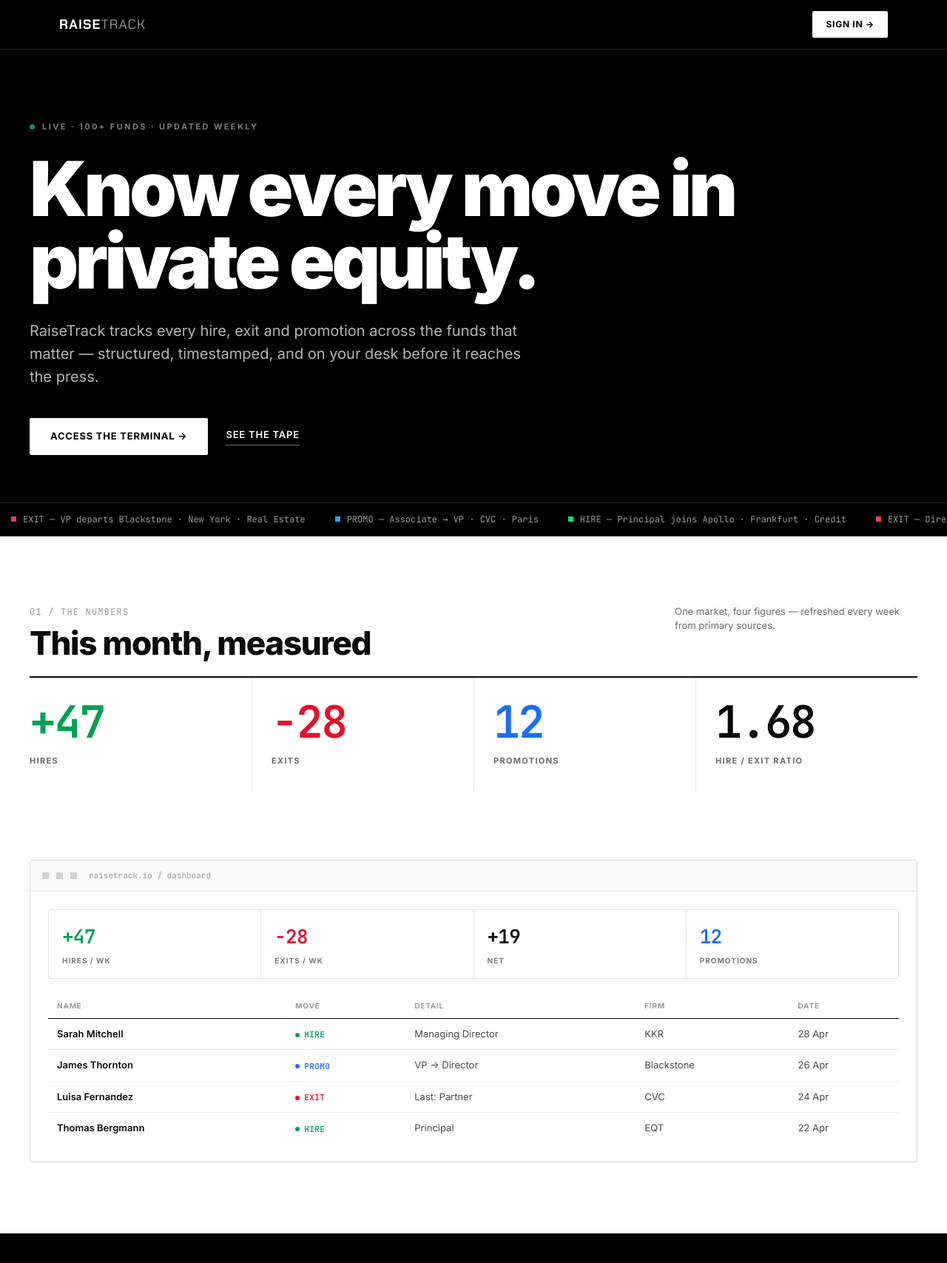
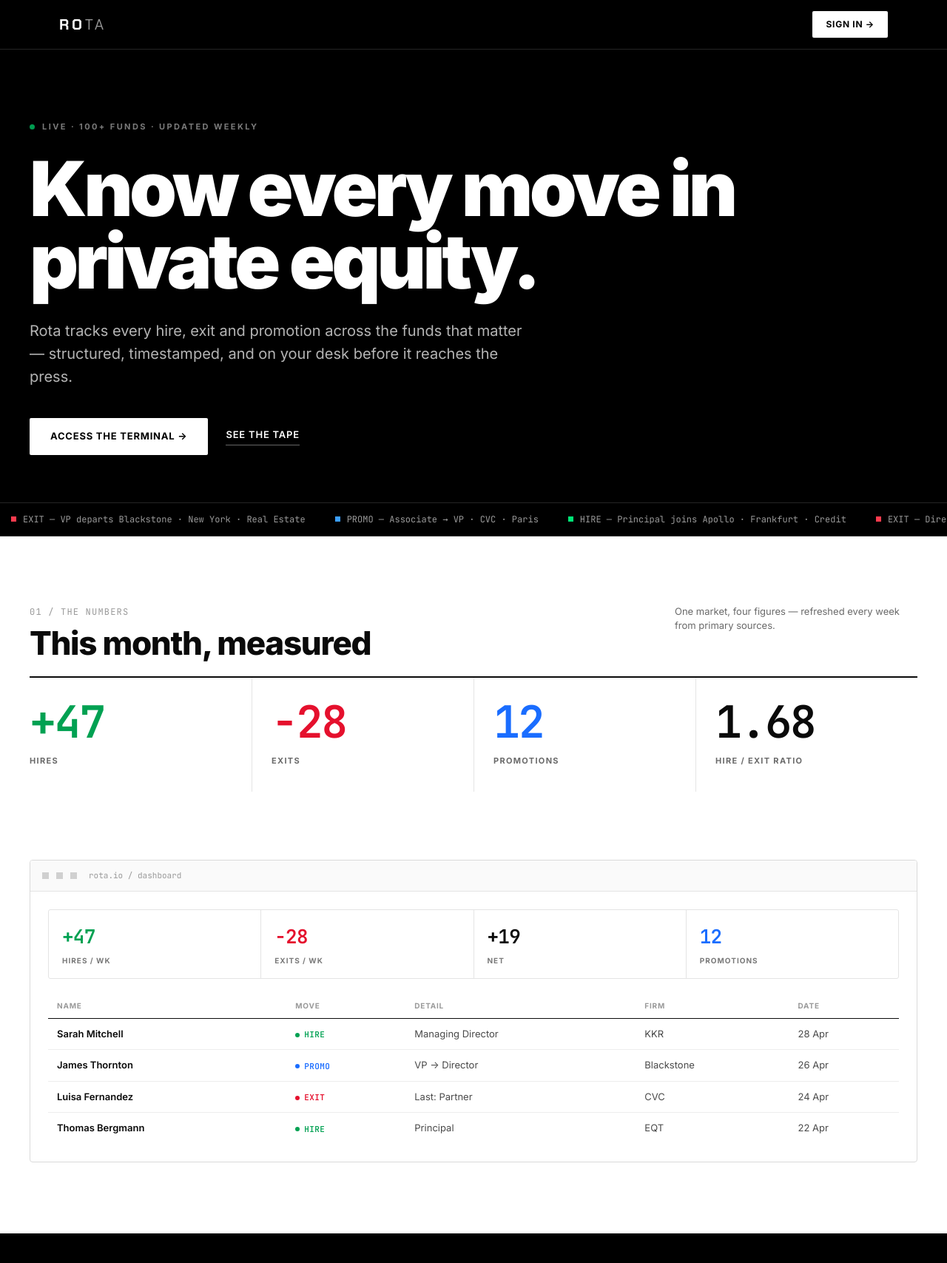
Before and after one commit to AlvaroAmigo98/pe-tracker-web, a Django app: page / in a window 1280 px wide. Shown: the top 1707 px of the page at 74% size. Run offline with Django 5.2, Linux system fonts and the light colour scheme.

Commit message:
Rename brand RaiseTrack -> Rota
Rename the product across all user-facing surfaces (titles, copy, reports,
auth/error pages, README). Wordmark becomes machined "ROta" (RO heavy / ta
thin) in the same Chakra Petch treatment, with wider tracking suited to a
4-letter mark. Mock preview domain -> rota.io. Internal package (petracker),
repo and Railway host unchanged.

Co-Authored-By: Claude Opus 4.8 <noreply@anthropic.com>
Claude-Session: https://claude.ai/code/session_01C5EvfMXhGdmAw6hPruYFxg

```diff
--- a/tracker/templates/404.html
+++ b/tracker/templates/404.html
@@ -3,7 +3,7 @@
 <head>
   <meta charset="UTF-8">
   <meta name="viewport" content="width=device-width, initial-scale=1.0">
-  <title>Page not found · RaiseTrack</title>
+  <title>Page not found · Rota</title>
   <link rel="preconnect" href="https://fonts.googleapis.com">
   <link rel="preconnect" href="https://fonts.gstatic.com" crossorigin>
   <link href="https://fonts.googleapis.com/css2?family=Inter:wght@400;500;600;700;800&display=swap" rel="stylesheet">
--- a/tracker/templates/500.html
+++ b/tracker/templates/500.html
@@ -3,7 +3,7 @@
 <head>
   <meta charset="UTF-8">
   <meta name="viewport" content="width=device-width, initial-scale=1.0">
-  <title>Something went wrong · RaiseTrack</title>
+  <title>Something went wrong · Rota</title>
   <link rel="preconnect" href="https://fonts.googleapis.com">
   <link rel="preconnect" href="https://fonts.gstatic.com" crossorigin>
   <link href="https://fonts.googleapis.com/css2?family=Inter:wght@400;500;600;700;800&display=swap" rel="stylesheet">
--- a/tracker/templates/tracker/_brand.html
+++ b/tracker/templates/tracker/_brand.html
@@ -1,6 +1,6 @@
 {% comment %}
-  RaiseTrack wordmark — industrial/machined logotype (Chakra Petch), uppercase,
+  Rota wordmark — industrial/machined logotype (Chakra Petch), uppercase,
   weight-broken RAISE|track like a stamped control-panel label. Monochrome,
   themes with the UI. No monogram box.
   Params: wf (logotype px, default 15), mark_only (truthy → compact "R").
-{% endcomment %}{% if mark_only %}<span style="font-family:'Chakra Petch',sans-serif;font-weight:700;font-size:{{ wf|default:16 }}px;color:var(--text-1);letter-spacing:.02em">R</span>{% else %}<span style="display:inline-flex;align-items:baseline;line-height:1;white-space:nowrap;font-family:'Chakra Petch',ui-monospace,sans-serif;text-transform:uppercase;letter-spacing:.055em;font-size:{{ wf|default:15 }}px;color:var(--text-1)"><span style="font-weight:700">Raise</span><span style="font-weight:400;color:var(--text-2)">Track</span></span>{% endif %}
+{% endcomment %}{% if mark_only %}<span style="font-family:'Chakra Petch',sans-serif;font-weight:700;font-size:{{ wf|default:16 }}px;color:var(--text-1);letter-spacing:.02em">R</span>{% else %}<span style="display:inline-flex;align-items:baseline;line-height:1;white-space:nowrap;font-family:'Chakra Petch',ui-monospace,sans-serif;text-transform:uppercase;letter-spacing:.16em;font-size:{{ wf|default:15 }}px;color:var(--text-1)"><span style="font-weight:700">Ro</span><span style="font-weight:400;color:var(--text-2)">ta</span></span>{% endif %}
--- a/tracker/templates/tracker/_theme.html
+++ b/tracker/templates/tracker/_theme.html
@@ -1,5 +1,5 @@
 {% comment %}
-  RaiseTrack design system — black & white editorial, neon only for status.
+  Rota design system — black & white editorial, neon only for status.
   Monochrome base (ink/paper/grey). --hire / --leave / --promo carry the only
   colour in the product. Included in the <head> of every page.
 {% endcomment %}
--- a/tracker/templates/tracker/base.html
+++ b/tracker/templates/tracker/base.html
@@ -3,7 +3,7 @@
 <head>
   <meta charset="UTF-8">
   <meta name="viewport" content="width=device-width, initial-scale=1.0">
-  <title>{% block title %}RaiseTrack{% endblock %}</title>
+  <title>{% block title %}Rota{% endblock %}</title>
   <link rel="preconnect" href="https://fonts.googleapis.com">
   <link rel="preconnect" href="https://fonts.gstatic.com" crossorigin>
   <link href="https://fonts.googleapis.com/css2?family=Inter:ital,wght@0,400;0,500;0,600;0,700;0,800&family=JetBrains+Mono:wght@400;500;600&display=swap" rel="stylesheet">
@@ -248,7 +248,7 @@
 
   <!-- ── Left rail: product navigation ──────────────────────────────────── -->
   <aside class="sidebar" id="sidebar">
-    <a href="{% url 'dashboard' %}" class="sb-brand" aria-label="RaiseTrack">
+    <a href="{% url 'dashboard' %}" class="sb-brand" aria-label="Rota">
       {% include "tracker/_brand.html" with size=24 wf=15 %}
     </a>
     <nav class="sb-nav">
--- a/tracker/templates/tracker/firm_report.html
+++ b/tracker/templates/tracker/firm_report.html
@@ -2,7 +2,7 @@
 <html lang="en">
 <head>
   <meta charset="UTF-8">
-  <title>{{ company.name }} — RaiseTrack Report</title>
+  <title>{{ company.name }} — Rota Report</title>
   <style>
     @media print {
       @page { margin: 18mm 16mm; }
@@ -54,7 +54,7 @@
 
 <div class="header">
   <div>
-    <div class="header-brand">RaiseTrack · Firm Report</div>
+    <div class="header-brand">Rota · Firm Report</div>
     <div class="header-firm">{{ company.name }}</div>
     <div class="header-meta">Generated {{ generated_at|date:"d M Y" }} · Confidential</div>
   </div>
@@ -162,7 +162,7 @@
 </div>
 
 <div class="footer">
-  <span>{{ company.name }} · RaiseTrack Report</span>
+  <span>{{ company.name }} · Rota Report</span>
   <span>Generated {{ generated_at|date:"d M Y" }}</span>
 </div>
 
--- a/tracker/templates/tracker/forgot_password.html
+++ b/tracker/templates/tracker/forgot_password.html
@@ -3,7 +3,7 @@
 <head>
   <meta charset="UTF-8">
   <meta name="viewport" content="width=device-width, initial-scale=1.0">
-  <title>Reset password · RaiseTrack</title>
+  <title>Reset password · Rota</title>
   <link rel="preconnect" href="https://fonts.googleapis.com">
   <link rel="preconnect" href="https://fonts.gstatic.com" crossorigin>
   <link href="https://fonts.googleapis.com/css2?family=Inter:wght@400;500;600;700;800&display=swap" rel="stylesheet">
--- a/tracker/templates/tracker/forgot_password_sent.html
+++ b/tracker/templates/tracker/forgot_password_sent.html
@@ -3,7 +3,7 @@
 <head>
   <meta charset="UTF-8">
   <meta name="viewport" content="width=device-width, initial-scale=1.0">
-  <title>Check your email · RaiseTrack</title>
+  <title>Check your email · Rota</title>
   <link rel="preconnect" href="https://fonts.googleapis.com">
   <link rel="preconnect" href="https://fonts.gstatic.com" crossorigin>
   <link href="https://fonts.googleapis.com/css2?family=Inter:wght@400;500;600;700;800&display=swap" rel="stylesheet">
--- a/tracker/templates/tracker/landing.html
+++ b/tracker/templates/tracker/landing.html
@@ -3,8 +3,8 @@
 <head>
   <meta charset="UTF-8">
   <meta name="viewport" content="width=device-width, initial-scale=1.0">
-  <title>RaiseTrack — the record of movement in private equity</title>
-  <meta name="description" content="RaiseTrack monitors hires, exits and promotions across 100+ private equity funds — updated weekly, on the record.">
+  <title>Rota — know every move in private equity</title>
+  <meta name="description" content="Rota monitors hires, exits and promotions across 100+ private equity funds — updated weekly, on the record.">
   <link rel="preconnect" href="https://fonts.googleapis.com">
   <link rel="preconnect" href="https://fonts.gstatic.com" crossorigin>
   <link href="https://fonts.googleapis.com/css2?family=Inter:wght@400;500;600;700;800;900&family=JetBrains+Mono:wght@400;500;600&display=swap" rel="stylesheet">
@@ -29,7 +29,7 @@
     nav { border-bottom: 1px solid rgba(255,255,255,.14); }
     .nav-in { display: flex; align-items: center; justify-content: space-between; height: 66px; }
     .brand { display: inline-flex; align-items: center; text-decoration: none; }
-    .lp-word { font-family: 'Chakra Petch', ui-monospace, sans-serif; text-transform: uppercase; letter-spacing: .06em; font-size: 18px; line-height: 1; color: #fff; }
+    .lp-word { font-family: 'Chakra Petch', ui-monospace, sans-serif; text-transform: uppercase; letter-spacing: .18em; font-size: 20px; line-height: 1; color: #fff; }
     .lp-word b { font-weight: 700; }
     .lp-word i { font-weight: 400; font-style: normal; color: #9A9A9A; }
     .lp-word-dark { color: #0A0A0A; font-size: 15px; }
@@ -139,14 +139,14 @@
 <!-- ════ BLACK: nav + hero + tape strip ════ -->
 <section class="sec-black">
   <nav><div class="wrap nav-in">
-    <a href="/" class="brand"><span class="lp-word"><b>Raise</b><i>Track</i></span></a>
+    <a href="/" class="brand"><span class="lp-word"><b>Ro</b><i>ta</i></span></a>
     <a href="{% url 'login' %}" class="nav-cta">Sign in →</a>
   </div></nav>
 
   <div class="wrap hero">
     <div class="hero-kicker"><span class="live"></span> Live · 100+ funds · updated weekly</div>
     <h1>Know every move in private equity.</h1>
-    <p class="hero-sub">RaiseTrack tracks every hire, exit and promotion across the funds that matter — structured, timestamped, and on your desk before it reaches the press.</p>
+    <p class="hero-sub">Rota tracks every hire, exit and promotion across the funds that matter — structured, timestamped, and on your desk before it reaches the press.</p>
     <div class="hero-actions">
       <a href="{% url 'login' %}" class="btn-solid">Access the terminal →</a>
       <a href="#tape" class="btn-line">See the tape</a>
@@ -183,7 +183,7 @@
 
   <div class="wrap preview">
     <div class="frame">
-      <div class="frame-bar"><span class="sq"></span><span class="sq"></span><span class="sq"></span><span class="frame-url">raisetrack.io / dashboard</span></div>
+      <div class="frame-bar"><span class="sq"></span><span class="sq"></span><span class="sq"></span><span class="frame-url">rota.io / dashboard</span></div>
       <div class="frame-body">
         <div class="p-stats">
           <div class="p-stat"><div class="p-val dHire">+47</div><div class="p-lbl">Hires / wk</div></div>
@@ -258,7 +258,7 @@
   </div>
 
   <div class="wrap"><footer>
-    <span class="foot-brand"><span class="lp-word lp-word-dark"><b>Raise</b><i>Track</i></span></span>
+    <span class="foot-brand"><span class="lp-word lp-word-dark"><b>Ro</b><i>ta</i></span></span>
     <span>Personnel intelligence for private equity</span>
     <span class="mono">© 2026</span>
   </footer></div>
--- a/tracker/templates/tracker/login.html
+++ b/tracker/templates/tracker/login.html
@@ -3,7 +3,7 @@
 <head>
   <meta charset="UTF-8">
   <meta name="viewport" content="width=device-width, initial-scale=1.0">
-  <title>Sign in · RaiseTrack</title>
+  <title>Sign in · Rota</title>
   <link rel="preconnect" href="https://fonts.googleapis.com">
   <link rel="preconnect" href="https://fonts.gstatic.com" crossorigin>
   <link href="https://fonts.googleapis.com/css2?family=Inter:wght@400;500;600;700;800&display=swap" rel="stylesheet">
--- a/tracker/templates/tracker/logout_confirm.html
+++ b/tracker/templates/tracker/logout_confirm.html
@@ -3,7 +3,7 @@
 <head>
   <meta charset="UTF-8">
   <meta name="viewport" content="width=device-width, initial-scale=1.0">
-  <title>Log out · RaiseTrack</title>
+  <title>Log out · Rota</title>
   <link rel="preconnect" href="https://fonts.googleapis.com">
   <link rel="preconnect" href="https://fonts.gstatic.com" crossorigin>
   <link href="https://fonts.googleapis.com/css2?family=Inter:wght@400;500;600;700;800&display=swap" rel="stylesheet">
@@ -16,7 +16,7 @@
     <div class="rt-panel">
       <div class="rt-brand-row">{% include "tracker/_brand.html" with size=32 wf=18 %}</div>
       <div class="rt-card" style="text-align:center">
-        <h1 style="text-align:center">Log out of RaiseTrack?</h1>
+        <h1 style="text-align:center">Log out of Rota?</h1>
         <p class="rt-sub" style="text-align:center">
           You’re signed in as <strong style="color:var(--text-1)">{{ request.user.username }}</strong>.
           You’ll need to sign in again to get back to your dashboard.
--- a/tracker/templates/tracker/signals.html
+++ b/tracker/templates/tracker/signals.html
@@ -1,7 +1,7 @@
 {% extends 'tracker/base.html' %}
 {% block content %}
 <style>
-  /* ── Design tokens — mapped onto the global RaiseTrack theme so this page
+  /* ── Design tokens — mapped onto the global Rota theme so this page
         follows light/dark and uses the muted (non-stoplight) status palette ── */
   :root {
     --d-bg:       var(--bg);
```
Also changed, not shown: README.md.
